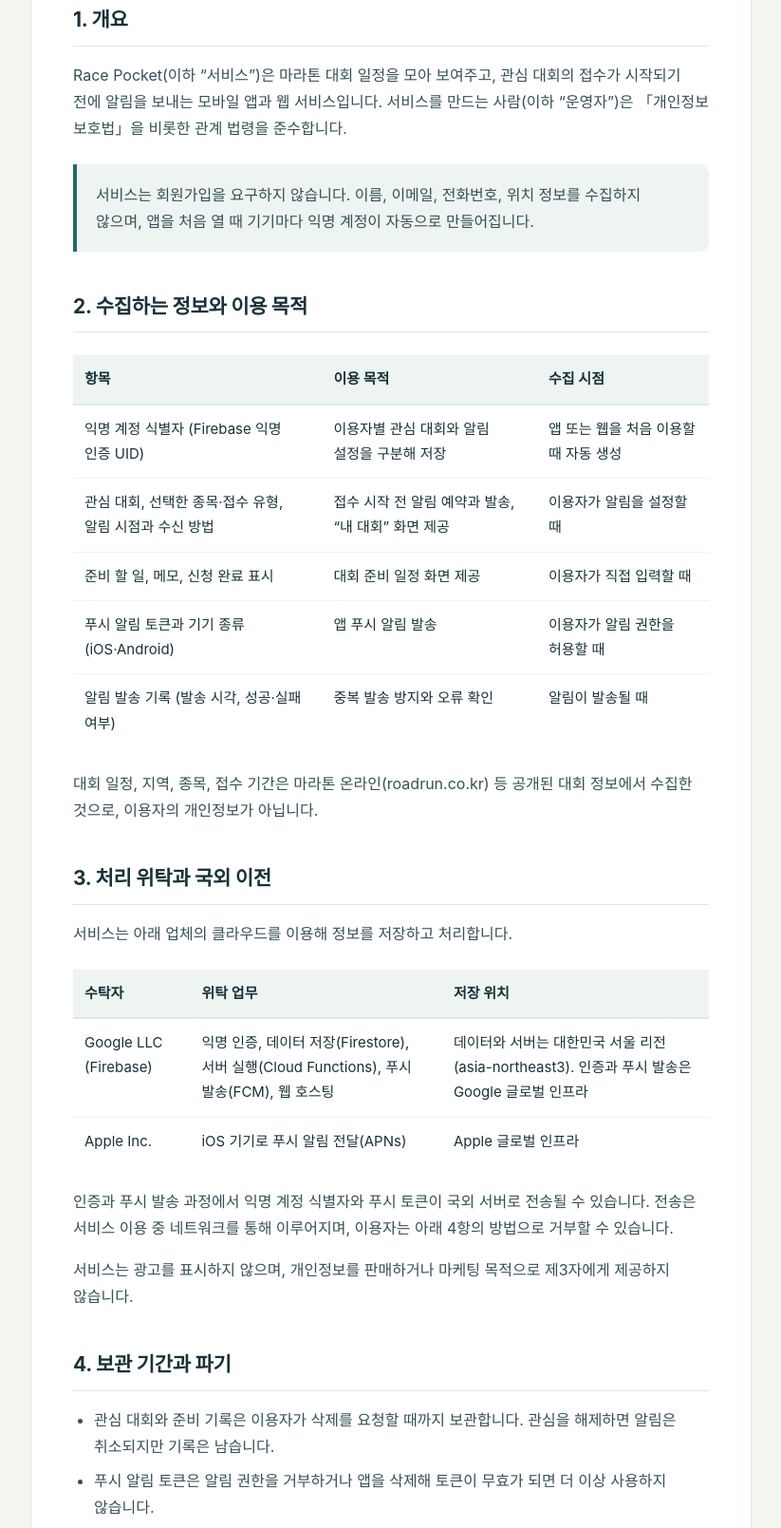
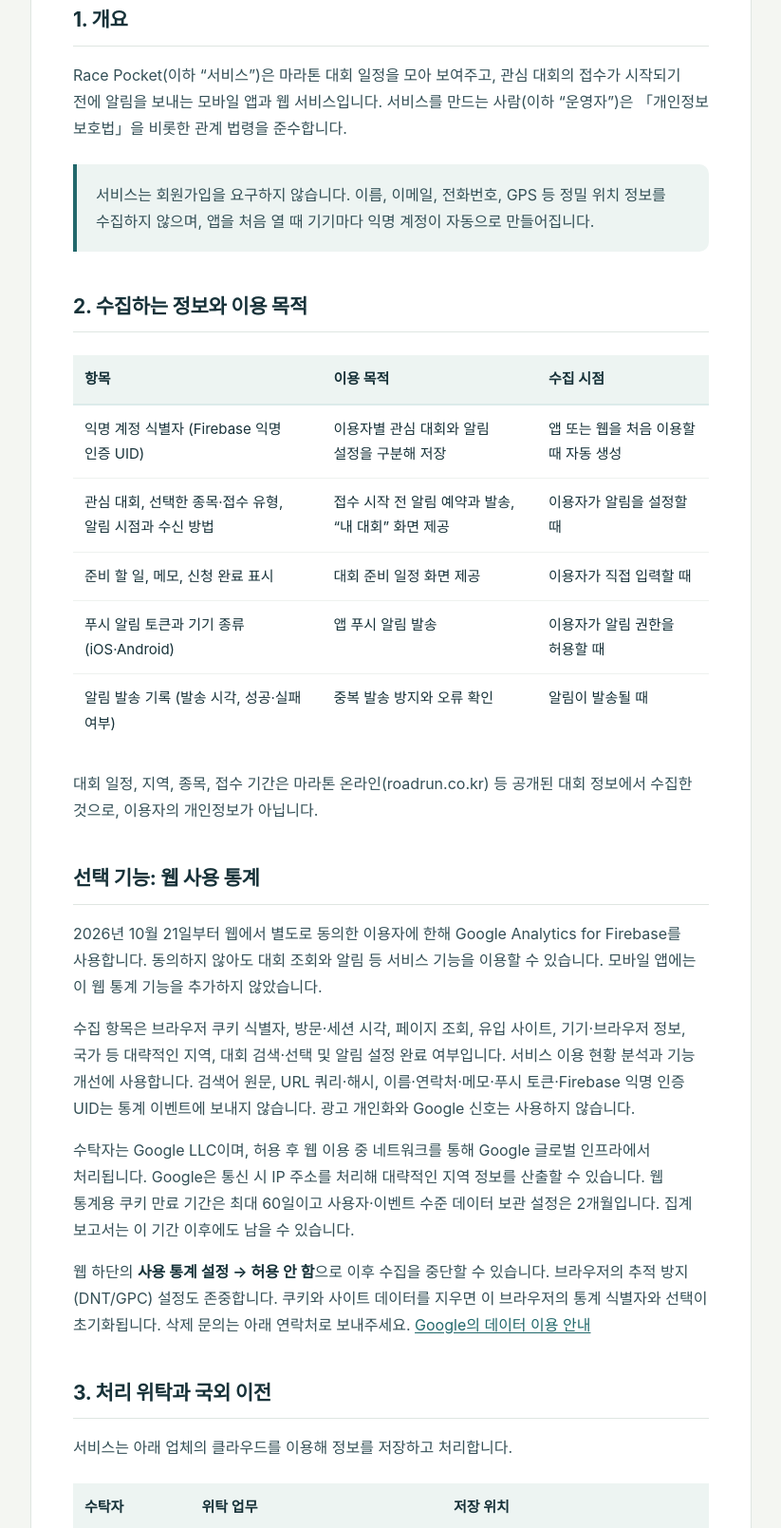
Before and after one commit to junddao/racepocket-privacy, a plain HTML site: page index.html in a window 1280 px wide. Shown: the part 299-1908 px from the top of the page at 95% size, without its empty margins (228-1051 px from the left). Drawn offline with Linux system fonts and the light colour scheme.

Commit message:
docs: disclose optional website analytics

```diff
--- a/index.html
+++ b/index.html
@@ -33,7 +33,7 @@
         </p>
         <div class="notice">
           <p>
-            서비스는 회원가입을 요구하지 않습니다. 이름, 이메일, 전화번호, 위치 정보를 수집하지 않으며,
+            서비스는 회원가입을 요구하지 않습니다. 이름, 이메일, 전화번호, GPS 등 정밀 위치 정보를 수집하지 않으며,
             앱을 처음 열 때 기기마다 익명 계정이 자동으로 만들어집니다.
           </p>
         </div>
@@ -79,6 +79,14 @@
           대회 일정, 지역, 종목, 접수 기간은 마라톤 온라인(roadrun.co.kr) 등 공개된 대회 정보에서 수집한 것으로,
           이용자의 개인정보가 아닙니다.
         </p>
+      </section>
+
+      <section id="web-analytics">
+        <h2>선택 기능: 웹 사용 통계</h2>
+        <p>2026년 10월 21일부터 웹에서 별도로 동의한 이용자에 한해 Google Analytics for Firebase를 사용합니다. 동의하지 않아도 대회 조회와 알림 등 서비스 기능을 이용할 수 있습니다. 모바일 앱에는 이 웹 통계 기능을 추가하지 않았습니다.</p>
+        <p>수집 항목은 브라우저 쿠키 식별자, 방문·세션 시각, 페이지 조회, 유입 사이트, 기기·브라우저 정보, 국가 등 대략적인 지역, 대회 검색·선택 및 알림 설정 완료 여부입니다. 서비스 이용 현황 분석과 기능 개선에 사용합니다. 검색어 원문, URL 쿼리·해시, 이름·연락처·메모·푸시 토큰·Firebase 익명 인증 UID는 통계 이벤트에 보내지 않습니다. 광고 개인화와 Google 신호는 사용하지 않습니다.</p>
+        <p>수탁자는 Google LLC이며, 허용 후 웹 이용 중 네트워크를 통해 Google 글로벌 인프라에서 처리됩니다. Google은 통신 시 IP 주소를 처리해 대략적인 지역 정보를 산출할 수 있습니다. 웹 통계용 쿠키 만료 기간은 최대 60일이고 사용자·이벤트 수준 데이터 보관 설정은 2개월입니다. 집계 보고서는 이 기간 이후에도 남을 수 있습니다.</p>
+        <p>웹 하단의 <strong>사용 통계 설정 → 허용 안 함</strong>으로 이후 수집을 중단할 수 있습니다. 브라우저의 추적 방지(DNT/GPC) 설정도 존중합니다. 쿠키와 사이트 데이터를 지우면 이 브라우저의 통계 식별자와 선택이 초기화됩니다. 삭제 문의는 아래 연락처로 보내주세요. <a href="https://policies.google.com/technologies/partner-sites?hl=ko">Google의 데이터 이용 안내</a></p>
       </section>
 
       <section id="processors">
```
Also changed, not shown: en/index.html (+9 -1 lines).
